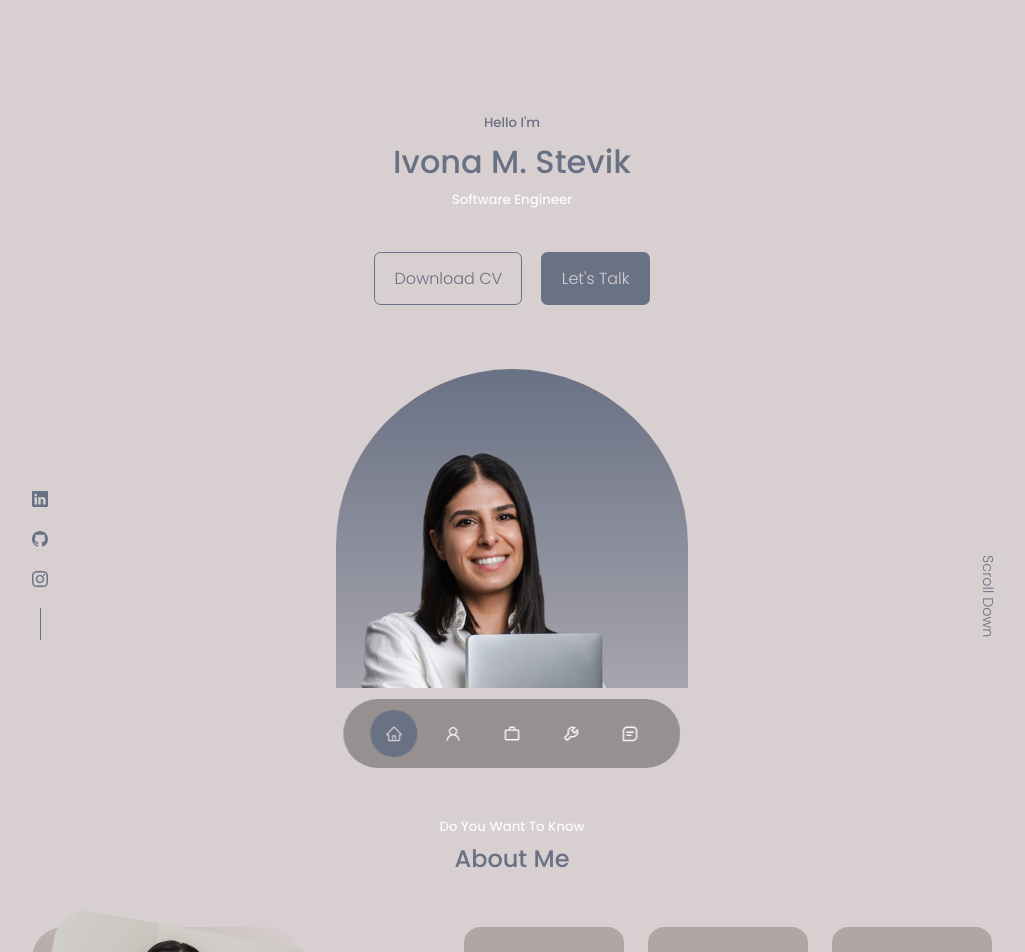
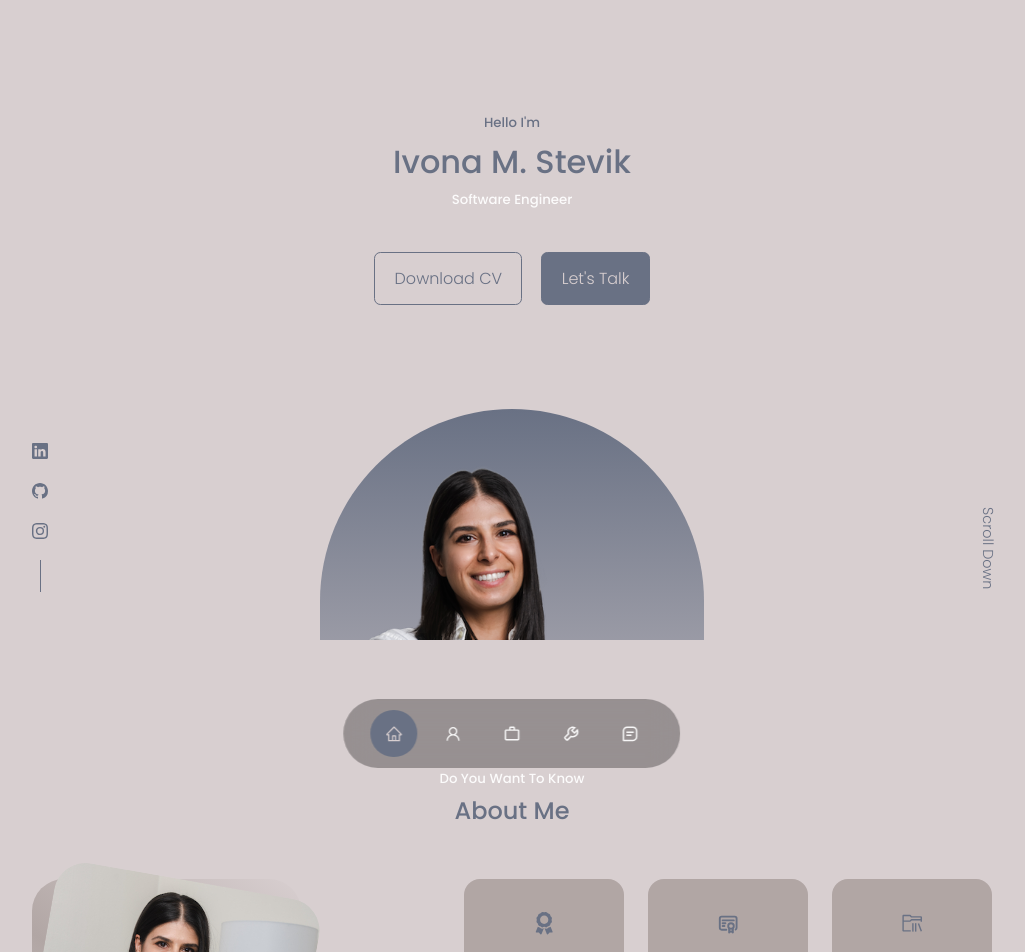
Before and after one commit to ivonamojsovska/react-porfolio, a React (Create React App) app: page / in a window 1280 px wide. Shown: the top 952 px of the page, without its empty margins (128-1153 px from the left). Built offline with nearby package versions, Linux system fonts and the light colour scheme.

Commit message:
header edited

```diff
--- a/package.json
+++ b/package.json
@@ -1,5 +1,6 @@
 {
   "name": "react-portfolio",
+  "homepage": "http://ivonamstevik.com",
   "version": "0.1.0",
   "private": true,
   "dependencies": {
--- a/src/components/about/About.css
+++ b/src/components/about/About.css
@@ -27,8 +27,9 @@
 }
 
 .about__me-image img {
+  width: 100%;
+  height: 100%;
   object-fit: cover;
-  object-position: center;
 }
 
 .about__me-image:hover {
--- a/src/components/header/Header.css
+++ b/src/components/header/Header.css
@@ -1,5 +1,5 @@
 header {
-  height: 86vh;
+  height: 80vh;
   padding-top: 7rem;
   overflow: hidden;
 }
@@ -38,7 +38,7 @@ header {
 /* Me */
 
 .me {
-  background: linear-gradient(var(--color-primary), transparent);
+  /* background: linear-gradient(var(--color-primary), transparent);
   width: 22rem;
   position: absolute;
   left: 50%;
@@ -46,11 +46,32 @@ header {
   margin-top: 4rem;
   border-radius: 12rem 12rem 0 0;
   overflow: hidden;
-  padding: 5rem 1.5rem 1.5rem 1.5rem;
+  padding: 5rem 1.5rem 1.5rem 1.5rem; */
+
+  display: flex;
+  justify-content: center;
+  position: relative;
+  margin-top: 10rem;
 }
 
-.me img {
-  height: auto;
+.header__img {
+  position: relative;
+  width: 19rem;
+}
+
+.me::before {
+  content: "";
+  background: linear-gradient(var(--color-primary), transparent);
+  width: 24rem;
+  height: 33rem;
+  position: absolute;
+  left: 50%;
+  bottom: 0;
+  transform: translateX(-50%);
+  /* margin-top: 4rem; */
+  border-radius: 12rem 12rem 0 0;
+  /* overflow: hidden; */
+  /* padding: 5rem 1.5rem 1.5rem 1.5rem; */
 }
 
 /* Scroll Down */
--- a/src/components/header/Header.jsx
+++ b/src/components/header/Header.jsx
@@ -14,7 +14,7 @@ const Header = () => {
         <CTA />
         <HeaderSocials />
         <div className="me">
-          <img src={ME} alt="profile image" />
+          <img src={ME} alt="profile image" className="header__img" />
         </div>
         <a href="#contact" className="scroll__down">
           Scroll Down
--- a/src/index.css
+++ b/src/index.css
@@ -117,10 +117,10 @@ a:hover {
 
 img {
   display: block;
-  width: 100%;
-  height: 100%;
+  /* width: 100%; */
+  /* height: 100%;
   object-fit: cover;
-  object-position: center;
+  object-position: center; */
 }
 
 /* Media Queries for MD Devices */
```
Also changed, not shown: 1 other file (tests, documents, lock files or other folders).
